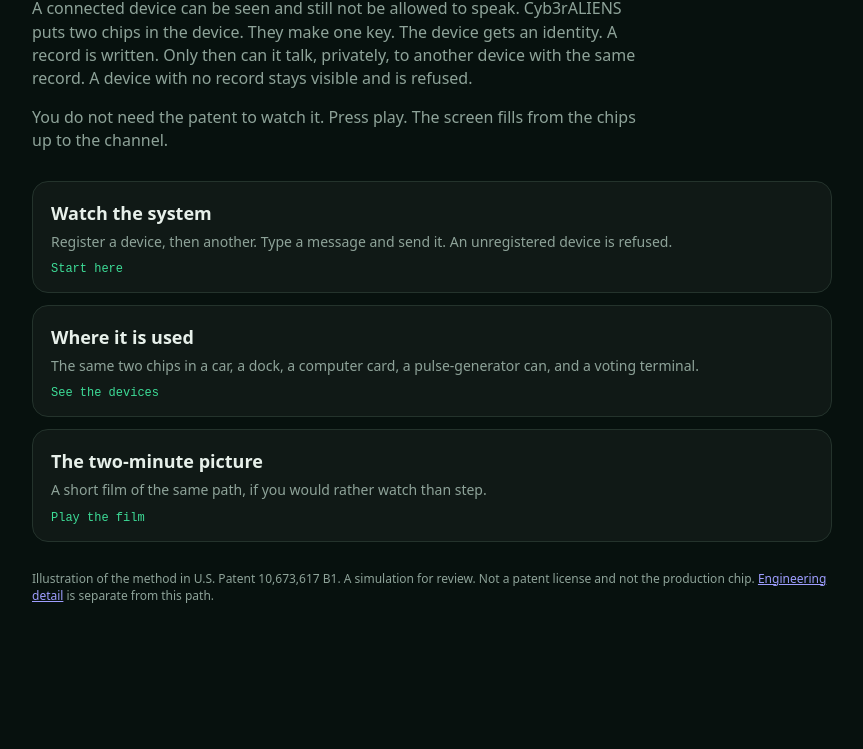
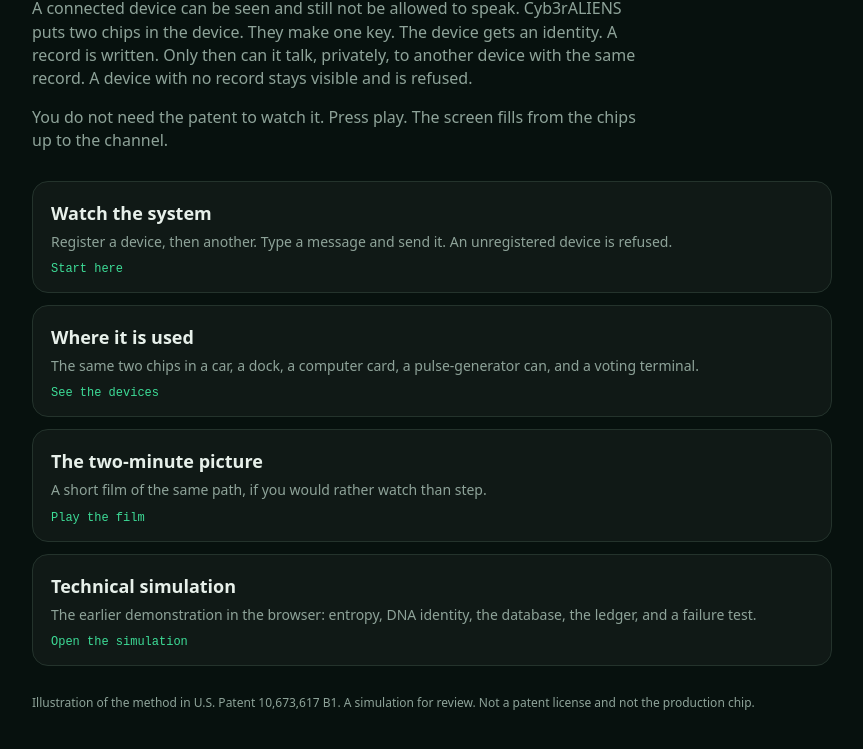
Before and after one commit to DrGNinja/cyberaliens, a plain HTML site: page index.html in a window 1280 px wide. Shown: the part 129-878 px from the top of the page, without its empty margins (208-1071 px from the left). Before the commit the page ends 800 px from the top, so only its background shows below. Drawn offline with Linux system fonts and the light colour scheme.

Commit message:
Put the technical simulation back

```diff
--- a/index.html
+++ b/index.html
@@ -43,8 +43,13 @@
       <span>A short film of the same path, if you would rather watch than step.</span>
       <em>Play the film</em>
     </a>
+  <a class="card" href="web/full_demo.html">
+      <strong>Technical simulation</strong>
+      <span>The earlier demonstration in the browser: entropy, DNA identity, the database, the ledger, and a failure test.</span>
+      <em>Open the simulation</em>
+    </a>
   </div>
-  <footer>Illustration of the method in U.S. Patent 10,673,617 B1. A simulation for review. Not a patent license and not the production chip. <a href="web/full_demo.html">Engineering detail</a> is separate from this path.</footer>
+  <footer>Illustration of the method in U.S. Patent 10,673,617 B1. A simulation for review. Not a patent license and not the production chip.</footer>
 </main>
 </body>
 </html>
```
